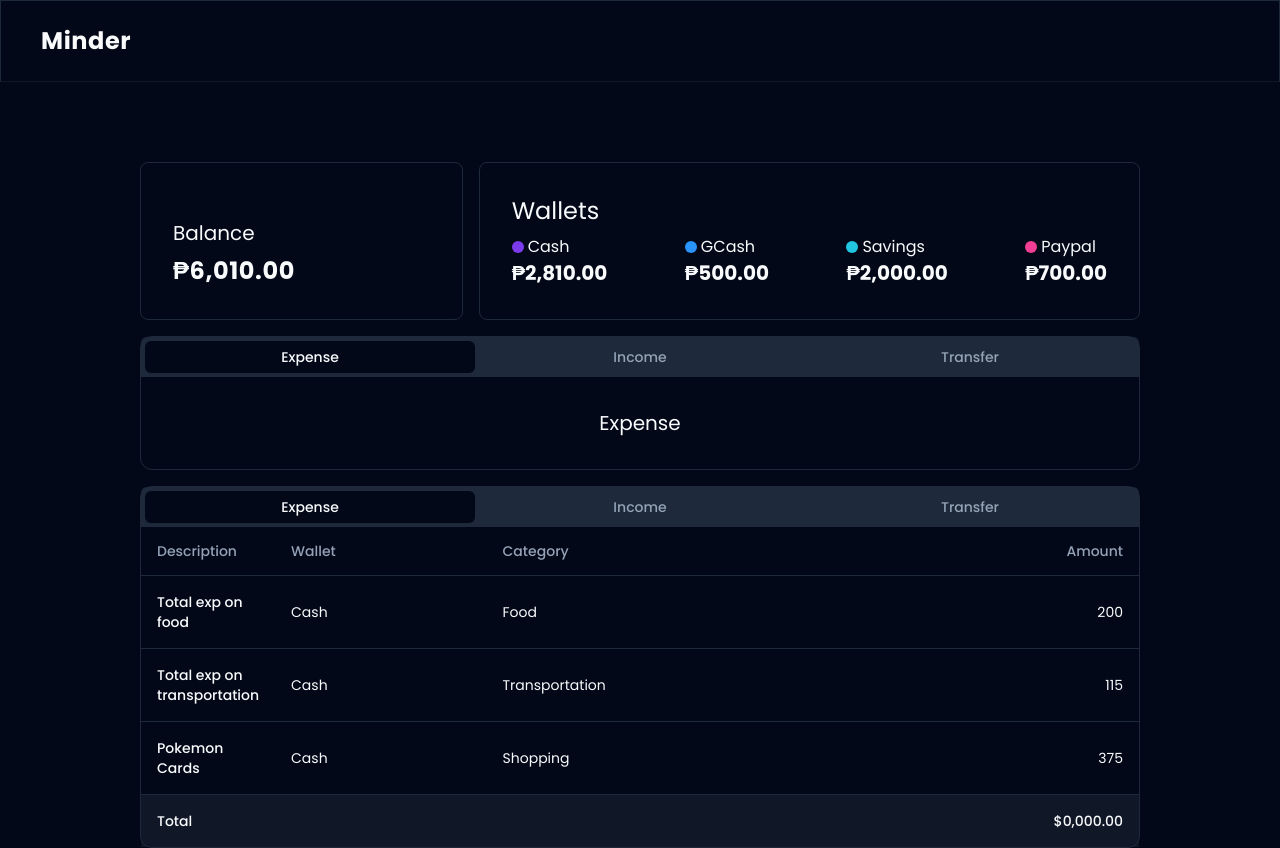
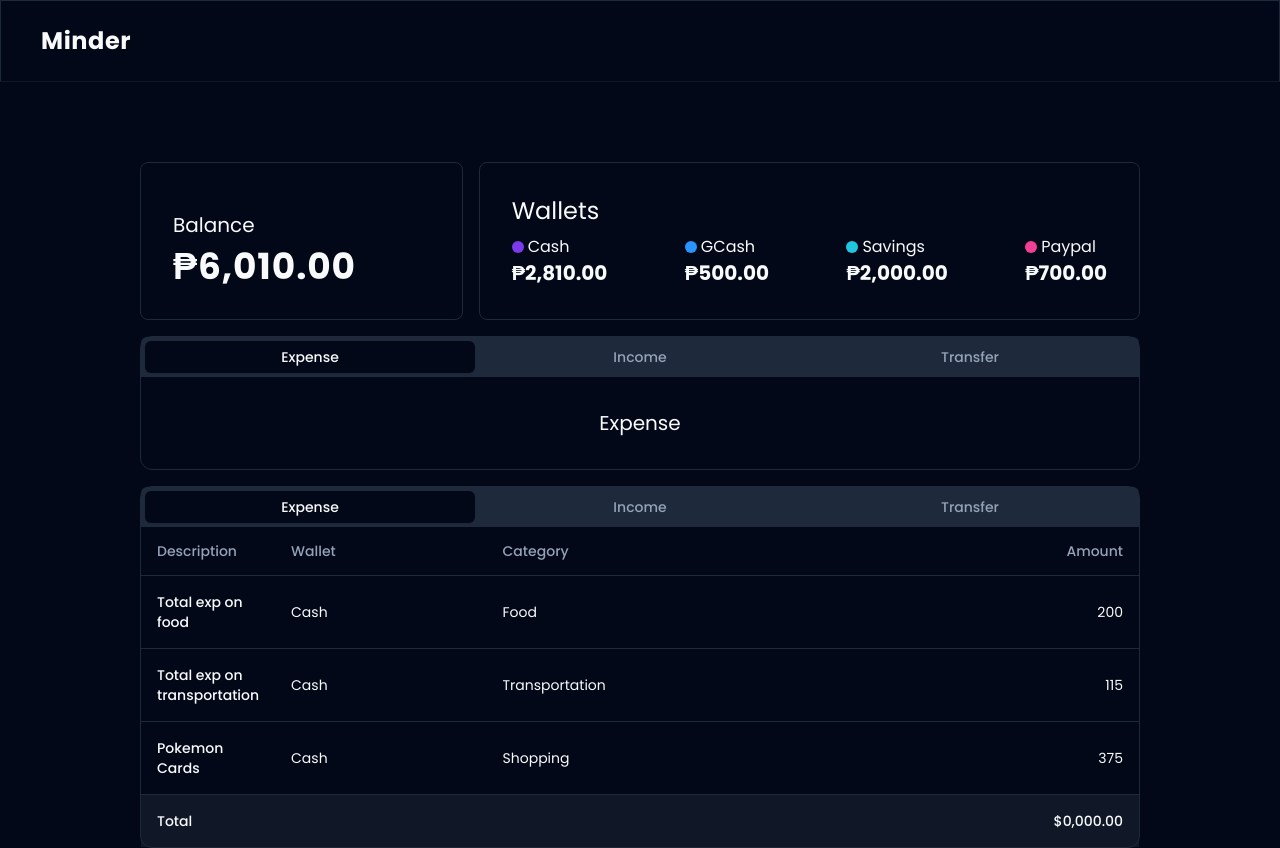
Before and after one commit to michaelcanonizado/minder, a Next.js app: page /demo in a window 1280 px wide. Built offline with nearby package versions, Linux system fonts and the light colour scheme.

Commit message:
feat: make amount text bigger

```diff
--- a/src/components/sections/demo/balance.tsx
+++ b/src/components/sections/demo/balance.tsx
@@ -53,7 +53,7 @@ const Amount = ({
   }
 
   return (
-    <div className={cn('text-2xl font-bold tracking-wide', className)}>
+    <div className={cn('text-4xl font-bold tracking-wide', className)}>
       <p>{formattedAmount}</p>
     </div>
   );
```
